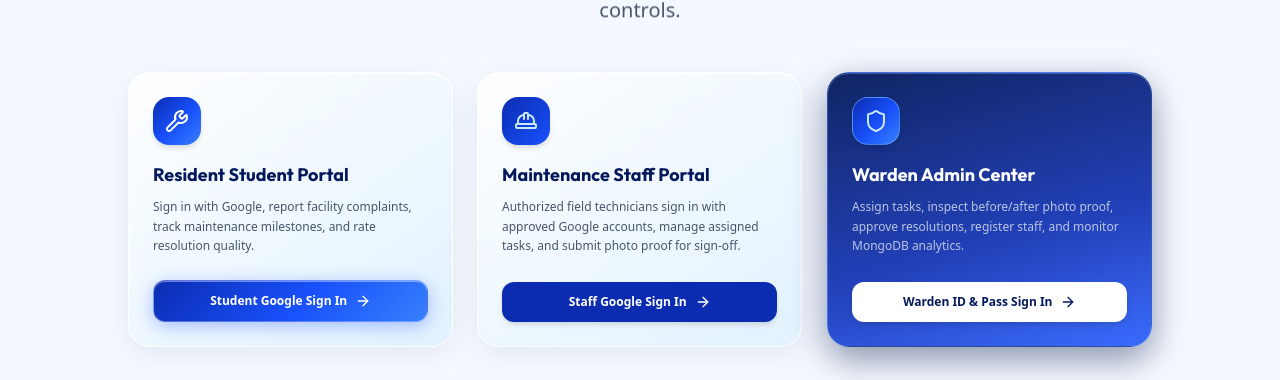
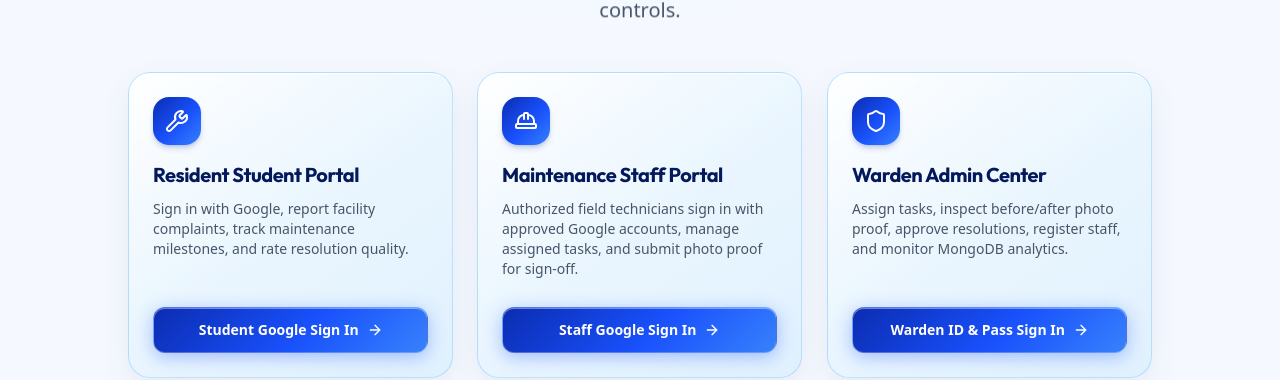
Before and after one commit to naitik164/Hostel-Fix, a React (Vite) app in the folder client/: page / in a window 1280 px wide. Shown: the part 447-827 px from the top of the page. Built offline with nearby package versions, Linux system fonts and the light colour scheme; no server answers.

Commit message:
UI Changes Landing Page Login Cards

```diff
--- a/client/src/index.css
+++ b/client/src/index.css
@@ -136,6 +136,39 @@ h1, h2, h3, h4, h5, h6, .font-heading {
   transform: translateY(-3px);
   box-shadow: 0 14px 38px rgba(3, 25, 91, 0.12), inset 0 1px 0 rgba(255, 255, 255, 0.95);
   border-color: rgba(119, 193, 252, 0.9);
+}
+
+/* Premium Light-Blue Glassmorphism Portal Selection Cards */
+.portal-card {
+  background: linear-gradient(
+    145deg,
+    rgba(255, 255, 255, 0.92) 0%,
+    rgba(229, 244, 254, 0.70) 50%,
+    rgba(203, 233, 253, 0.50) 100%
+  );
+  backdrop-filter: blur(20px) saturate(160%);
+  -webkit-backdrop-filter: blur(20px) saturate(160%);
+  border: 1px solid rgba(119, 193, 252, 0.45);
+  border-radius: var(--radius-card, 22px);
+  box-shadow: 0 10px 30px rgba(3, 25, 91, 0.07), inset 0 1px 0 rgba(255, 255, 255, 0.95);
+  transition: transform 280ms cubic-bezier(0.16, 1, 0.3, 1),
+              box-shadow 280ms cubic-bezier(0.16, 1, 0.3, 1),
+              border-color 280ms cubic-bezier(0.16, 1, 0.3, 1);
+  will-change: transform, box-shadow;
+}
+
+.portal-card:hover {
+  transform: translateY(-5px) scale(1.015);
+  box-shadow: 0 16px 40px rgba(11, 44, 177, 0.14), 0 0 24px rgba(25, 81, 252, 0.20), inset 0 1px 0 rgba(255, 255, 255, 1);
+  border-color: rgba(55, 129, 252, 0.80);
+}
+
+@media (prefers-reduced-motion: reduce) {
+  .portal-card,
+  .portal-card:hover {
+    transition: none !important;
+    transform: none !important;
+  }
 }
 
 /* Dark Navy Glass Panels (for Warden Sidebar & Dark UI) */
--- a/client/src/pages/auth/LandingPage.jsx
+++ b/client/src/pages/auth/LandingPage.jsx
@@ -289,74 +289,80 @@ const LandingPage = () => {
         </div>
 
         {/* 2. FEATURES SECTION: Portal Entry Cards (Staggered Reveal: 100ms, 250ms, 400ms) */}
-        <div className="mt-10 sm:mt-12 grid grid-cols-1 md:grid-cols-3 gap-5 sm:gap-6 max-w-5xl mx-auto">
-          {/* Student Card */}
-          <div className="scroll-reveal-scale delay-100 h-full">
-            <div className="glass-card p-5 sm:p-6 text-left flex flex-col justify-between h-full hover:shadow-glass-hover transition-all border-sky/40">
+        <div className="mt-10 sm:mt-12 grid grid-cols-1 md:grid-cols-3 gap-5 sm:gap-6 max-w-5xl mx-auto items-stretch">
+          {/* Card 1: Resident Student Portal */}
+          <div className="scroll-reveal-scale delay-100 h-full flex flex-col">
+            <div className="portal-card p-5 sm:p-6 text-left flex flex-col justify-between h-full group">
               <div>
-                <div className="w-12 h-12 rounded-2xl bg-gradient-action text-white flex items-center justify-center mb-4 shadow-md">
-                  <Wrench className="w-6 h-6" />
+                <div className="w-12 h-12 rounded-2xl bg-gradient-action text-white flex items-center justify-center mb-4 shadow-md shadow-royal/20 shrink-0 group-hover:scale-105 transition-transform">
+                  <Wrench className="w-6 h-6 text-white" />
                 </div>
-                <h2 className="text-lg font-heading font-bold text-navy">Resident Student Portal</h2>
-                <p className="mt-2 text-xs text-slate-600 leading-relaxed">
+                <h2 className="text-lg sm:text-xl font-heading font-bold text-navy tracking-tight leading-snug">
+                  Resident Student Portal
+                </h2>
+                <p className="mt-2.5 text-xs sm:text-sm text-slate-600 leading-relaxed font-normal">
                   Sign in with Google, report facility complaints, track maintenance milestones, and rate resolution quality.
                 </p>
               </div>
-              <div className="mt-6">
+              <div className="mt-6 pt-1">
                 <Link
                   to="/student/login"
-                  className="btn-action w-full flex items-center justify-center gap-2 py-3 rounded-control text-xs font-bold cursor-pointer"
+                  className="btn-action w-full flex items-center justify-center gap-2 py-3 px-4 rounded-control text-xs sm:text-sm font-bold text-white shadow-md hover:shadow-lg cursor-pointer transition-all"
                 >
                   <span>Student Google Sign In</span>
-                  <ArrowRight className="w-4 h-4" />
+                  <ArrowRight className="w-4 h-4 transition-transform group-hover:translate-x-1" />
                 </Link>
               </div>
             </div>
           </div>
 
-          {/* Staff Card */}
-          <div className="scroll-reveal-scale delay-250 h-full">
-            <div className="glass-card p-5 sm:p-6 text-left flex flex-col justify-between h-full hover:shadow-glass-hover transition-all border-sky/40 bg-gradient-to-b from-white/90 to-blue-50/50">
+          {/* Card 2: Maintenance Staff Portal */}
+          <div className="scroll-reveal-scale delay-250 h-full flex flex-col">
+            <div className="portal-card p-5 sm:p-6 text-left flex flex-col justify-between h-full group">
               <div>
-                <div className="w-12 h-12 rounded-2xl bg-gradient-to-br from-royal to-electric text-white flex items-center justify-center mb-4 shadow-md">
-                  <HardHat className="w-6 h-6 text-ice" />
+                <div className="w-12 h-12 rounded-2xl bg-gradient-action text-white flex items-center justify-center mb-4 shadow-md shadow-royal/20 shrink-0 group-hover:scale-105 transition-transform">
+                  <HardHat className="w-6 h-6 text-white" />
                 </div>
-                <h2 className="text-lg font-heading font-bold text-navy">Maintenance Staff Portal</h2>
-                <p className="mt-2 text-xs text-slate-600 leading-relaxed">
+                <h2 className="text-lg sm:text-xl font-heading font-bold text-navy tracking-tight leading-snug">
+                  Maintenance Staff Portal
+                </h2>
+                <p className="mt-2.5 text-xs sm:text-sm text-slate-600 leading-relaxed font-normal">
                   Authorized field technicians sign in with approved Google accounts, manage assigned tasks, and submit photo proof for sign-off.
                 </p>
               </div>
-              <div className="mt-6">
+              <div className="mt-6 pt-1">
                 <Link
                   to="/staff/login"
-                  className="w-full flex items-center justify-center gap-2 py-3 rounded-control text-xs font-bold bg-royal text-white hover:bg-electric transition-all shadow-md cursor-pointer"
+                  className="btn-action w-full flex items-center justify-center gap-2 py-3 px-4 rounded-control text-xs sm:text-sm font-bold text-white shadow-md hover:shadow-lg cursor-pointer transition-all"
                 >
                   <span>Staff Google Sign In</span>
-                  <ArrowRight className="w-4 h-4" />
+                  <ArrowRight className="w-4 h-4 transition-transform group-hover:translate-x-1" />
                 </Link>
               </div>
             </div>
           </div>
 
-          {/* Warden Card */}
-          <div className="scroll-reveal-scale delay-400 h-full">
-            <div className="glass-dark-panel p-5 sm:p-6 text-left flex flex-col justify-between h-full rounded-card shadow-glass-dark text-white">
+          {/* Card 3: Warden Admin Center */}
+          <div className="scroll-reveal-scale delay-400 h-full flex flex-col">
+            <div className="portal-card p-5 sm:p-6 text-left flex flex-col justify-between h-full group">
               <div>
-                <div className="w-12 h-12 rounded-2xl bg-gradient-action text-white flex items-center justify-center mb-4 shadow-md border border-sky/50">
-                  <Shield className="w-6 h-6 text-ice" />
+                <div className="w-12 h-12 rounded-2xl bg-gradient-action text-white flex items-center justify-center mb-4 shadow-md shadow-royal/20 shrink-0 group-hover:scale-105 transition-transform">
+                  <Shield className="w-6 h-6 text-white" />
                 </div>
-                <h2 className="text-lg font-heading font-bold text-white">Warden Admin Center</h2>
-                <p className="mt-2 text-xs text-slate-200/80 leading-relaxed">
+                <h2 className="text-lg sm:text-xl font-heading font-bold text-navy tracking-tight leading-snug">
+                  Warden Admin Center
+                </h2>
+                <p className="mt-2.5 text-xs sm:text-sm text-slate-600 leading-relaxed font-normal">
                   Assign tasks, inspect before/after photo proof, approve resolutions, register staff, and monitor MongoDB analytics.
                 </p>
               </div>
-              <div className="mt-6">
+              <div className="mt-6 pt-1">
                 <Link
                   to="/admin/login"
-                  className="w-full flex items-center justify-center gap-2 py-3 rounded-control text-xs font-bold bg-white text-navy hover:bg-ice transition-all shadow-md cursor-pointer"
+                  className="btn-action w-full flex items-center justify-center gap-2 py-3 px-4 rounded-control text-xs sm:text-sm font-bold text-white shadow-md hover:shadow-lg cursor-pointer transition-all"
                 >
                   <span>Warden ID & Pass Sign In</span>
-                  <ArrowRight className="w-4 h-4" />
+                  <ArrowRight className="w-4 h-4 transition-transform group-hover:translate-x-1" />
                 </Link>
               </div>
             </div>
```
